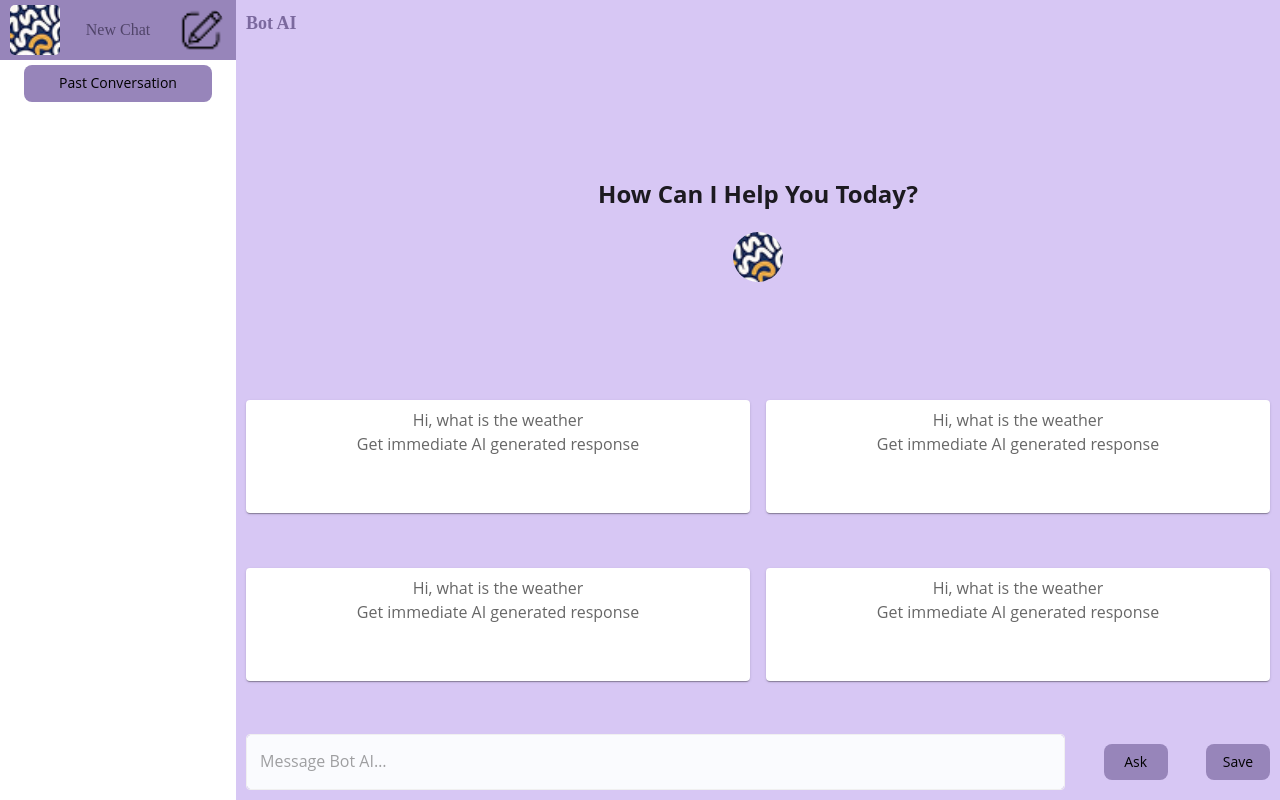
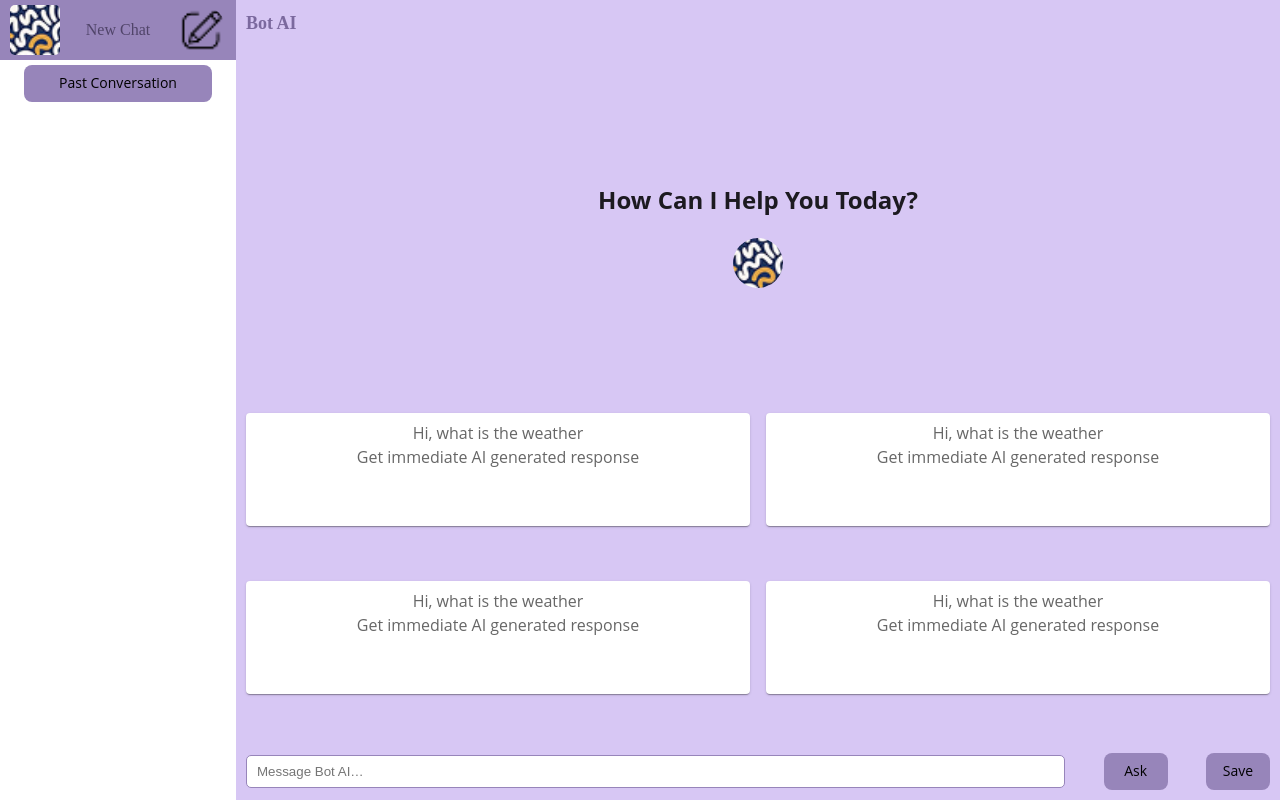
Before and after one commit to Neela-satya-sai/XBotAI, a React (Create React App) app in the folder xbotai/: page / in a window 1280 px wide. Built offline with nearby package versions, Linux system fonts and the light colour scheme.

Commit message:
input added

```diff
--- a/xbotai/src/components/Panel/Panel.jsx
+++ b/xbotai/src/components/Panel/Panel.jsx
@@ -210,8 +210,8 @@ function Panel({
                   justifyContent={"space-between"}
                   alignItems={"center"}
                 >
-                  <TextField
-                    sx={{ width: "80%" }}
+                  <input
+                    // sx={{ width: "80%" }}
                     className={styles.textfield}
                     required
                     name={"inputText"}
```
